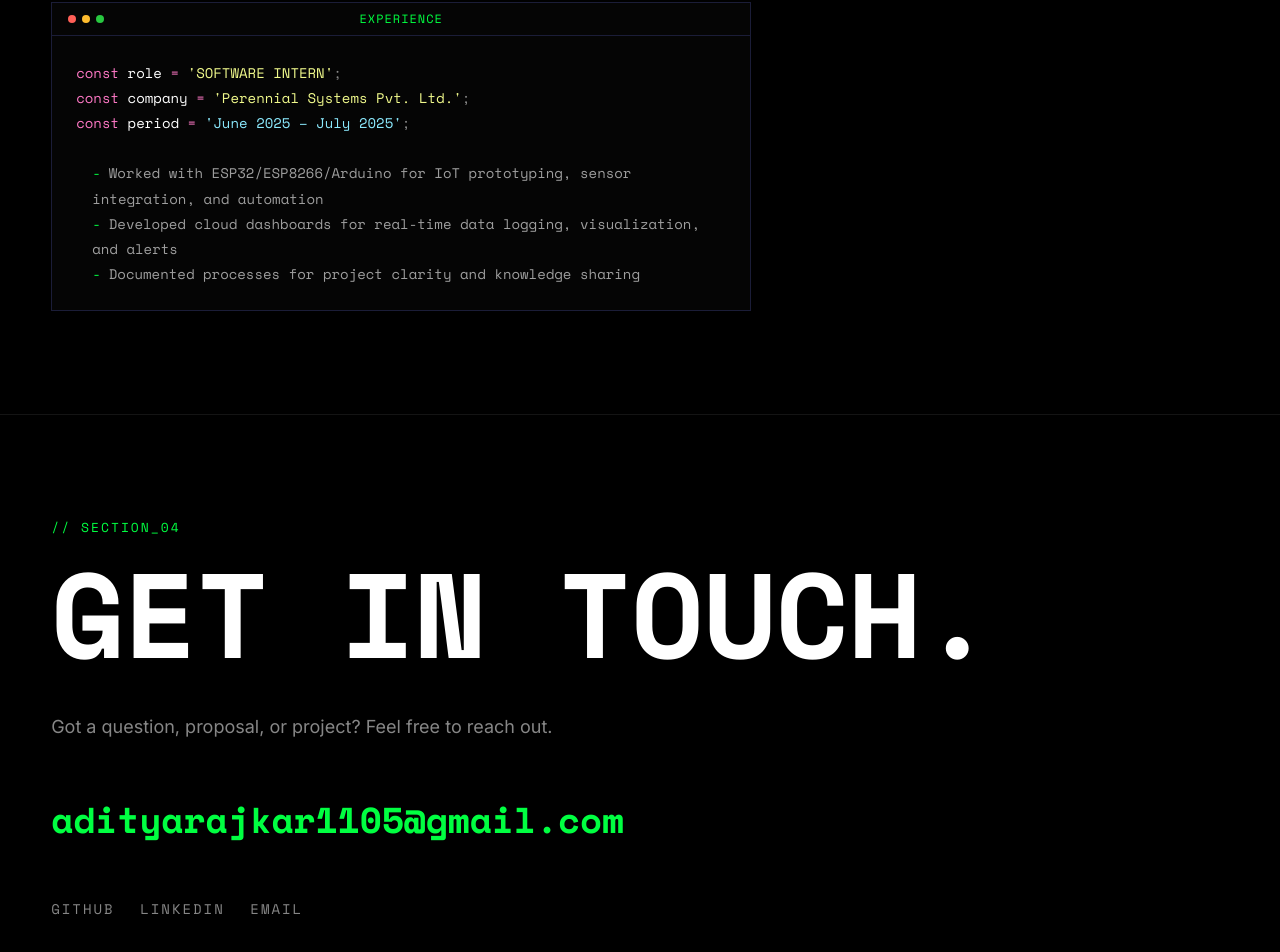
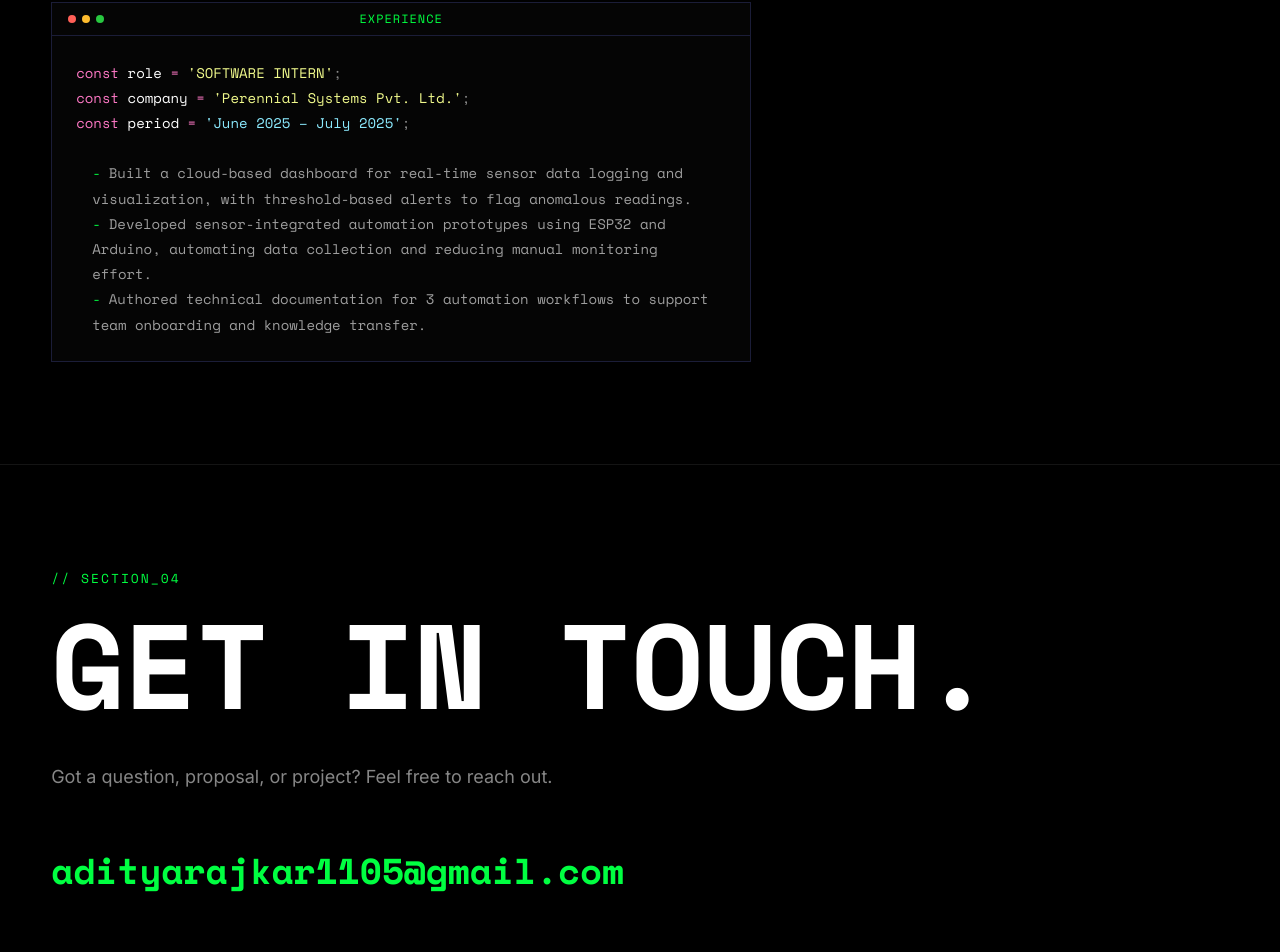
Before and after one commit to TRITUSLegend/Personal-Portfolio, a React (Create React App) app: page / in a window 1280 px wide. Shown: the part 3844-4796 px from the top of the page. Built offline with nearby package versions, Linux system fonts and the light colour scheme.

Commit message:
feat: rewrite internship bullets from current resume

```diff
--- a/src/components/Experience.jsx
+++ b/src/components/Experience.jsx
@@ -10,9 +10,9 @@ const fadeIn = {
 };
 
 const bullets = [
-  'Worked with ESP32/ESP8266/Arduino for IoT prototyping, sensor integration, and automation',
-  'Developed cloud dashboards for real-time data logging, visualization, and alerts',
-  'Documented processes for project clarity and knowledge sharing',
+  'Built a cloud-based dashboard for real-time sensor data logging and visualization, with threshold-based alerts to flag anomalous readings.',
+  'Developed sensor-integrated automation prototypes using ESP32 and Arduino, automating data collection and reducing manual monitoring effort.',
+  'Authored technical documentation for 3 automation workflows to support team onboarding and knowledge transfer.',
 ];
 
 const Experience = () => {
```
